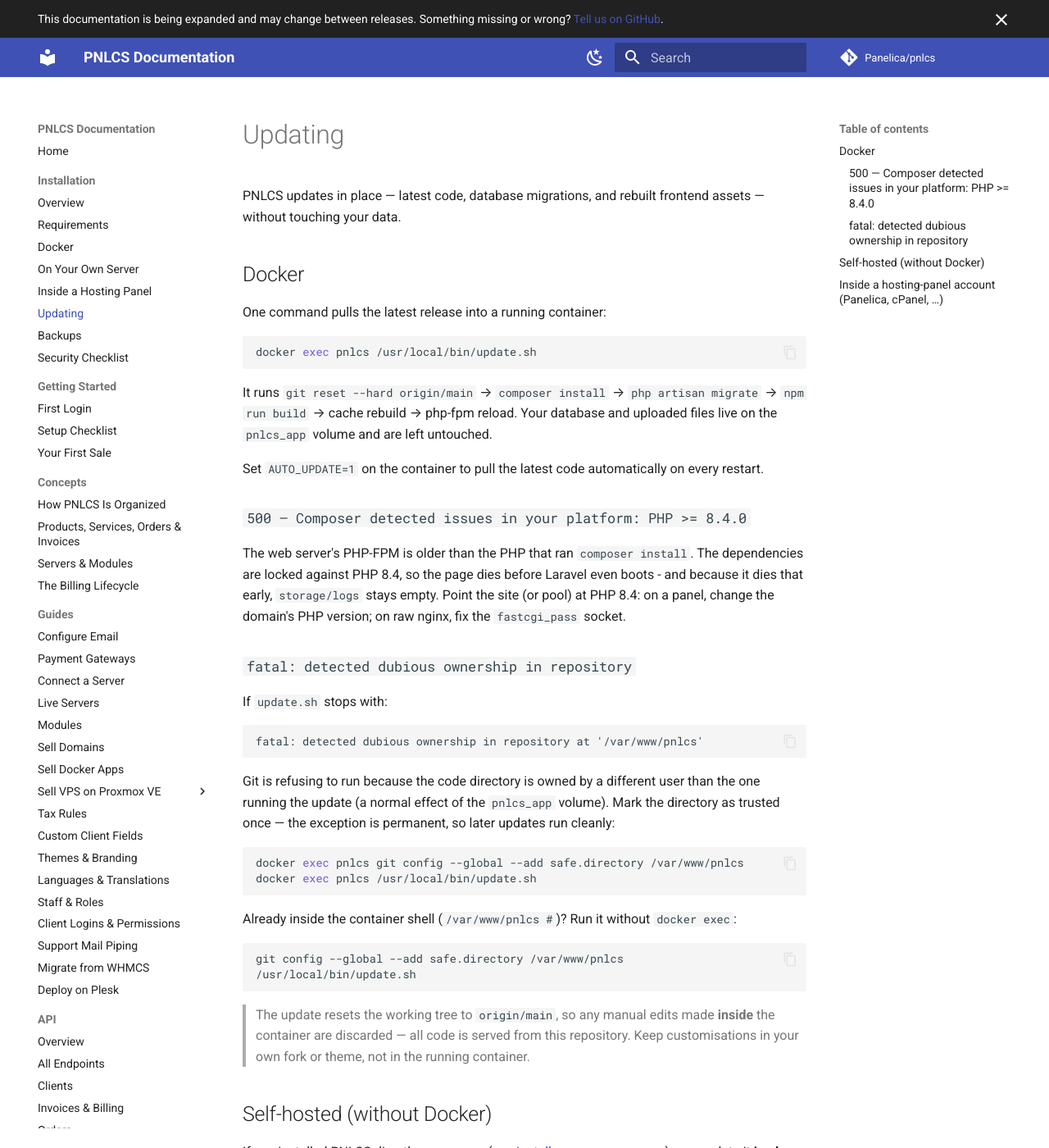
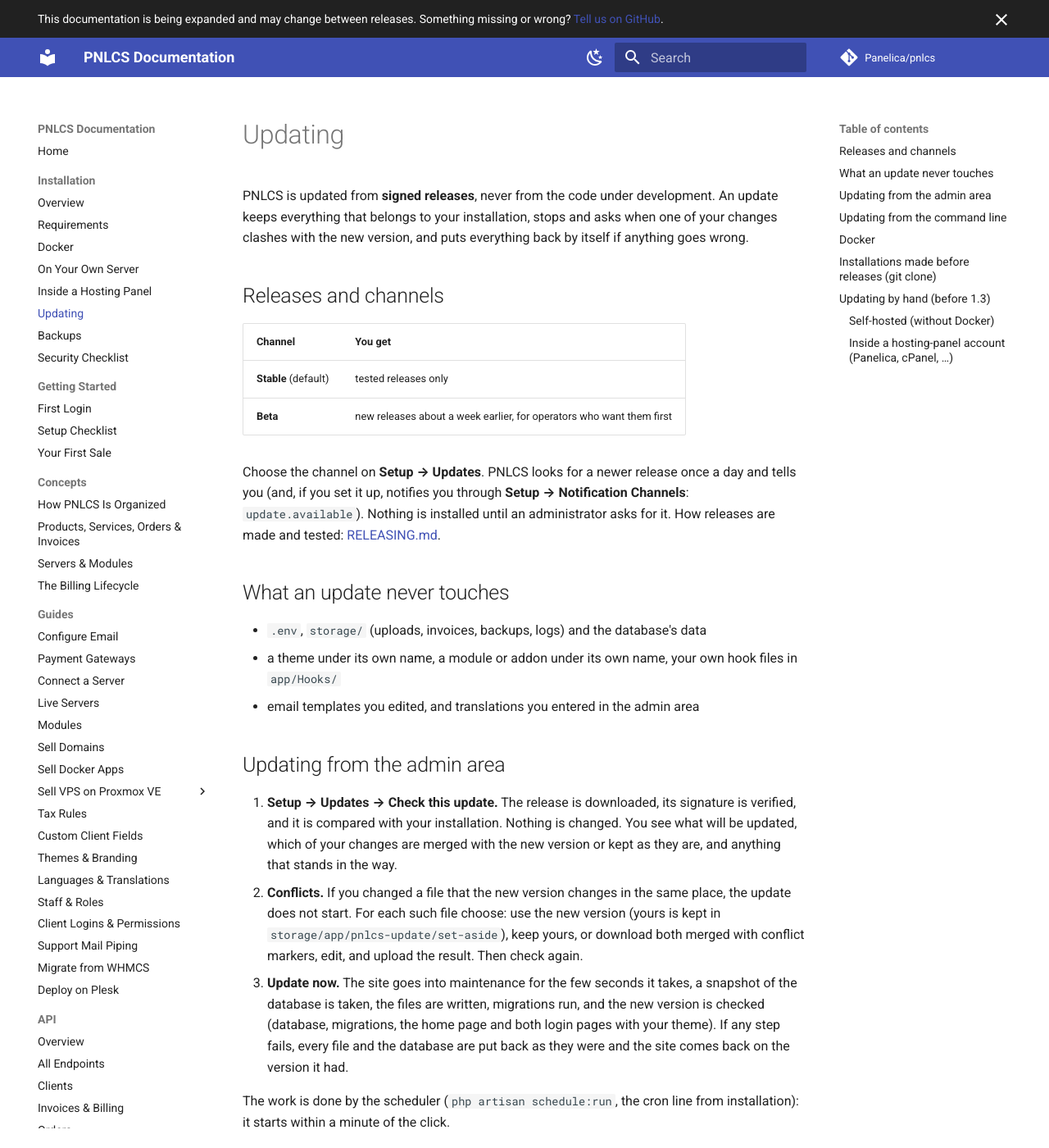
Before and after one commit to Panelica/pnlcs, an MkDocs documentation site: the page built from docs/install/updating.md, in a window 1280 px wide and 1400 px high. Shown: the whole window at 82% size. Built offline with MkDocs 1.6.1 and Material for MkDocs 9.7.7, drawn with Linux system fonts in a browser that asks for light colours; comment, search, counter and statistics services are not loaded; some of the changed text lies outside the part shown.

Commit message:
docs(updates): updating, Docker 1.5, releases for module and theme authors; the lab runs every scenario

````diff
--- /dev/null
+++ b/docs/developer/releasing.md
@@ -0,0 +1,49 @@
+# Releases and updates
+
+How PNLCS reaches installations, and what every release promises them. The
+full rules - versions, the weekly rhythm, the gates a release passes, how
+pull requests are reviewed - are in
+[RELEASING.md](https://github.com/Panelica/pnlcs/blob/main/RELEASING.md).
+
+## The four promises
+
+1. What belongs to an installation is never written to: `.env`, `storage/`,
+   the database's own data, a theme or module under its own name, its own
+   hook files.
+2. A file the operator changed is never overwritten silently: the change is
+   merged with the new version, or the update stops and shows the file.
+3. An update is never left half done: it ends on the new version, working, or
+   on the old one exactly as it was.
+4. On a conflict, the operator decides.
+
+## Versions and channels
+
+- Releases are `MAJOR.MINOR.PATCH`, betas `MAJOR.MINOR.PATCH-beta.N`.
+  Installations only ever receive tagged releases, never `main`.
+- **Stable** gets stable releases; **beta** gets betas too, about a week
+  earlier. A beta becomes stable, from the same commit, after at least seven
+  days without a regression.
+- A new **major** version (`2.0`) may break modules, themes or hooks written
+  for the previous one; it is announced a minor release ahead and never
+  applied automatically.
+
+## For module and theme authors
+
+- Keep everything in your own folder (`modules/<Type>/<Name>`,
+  `themes/<slug>`): updates never touch it.
+- Say which versions you support: `"requires": {"pnlcs": ">=1.3 <2"}` in
+  `pnlcs.json` or `theme.json`. An update outside that range waits until the
+  operator updates your module or theme.
+- Replace as few core views as you can. The changelog lists, per release, the
+  views whose data changed (*Views a theme may override that changed*), and
+  **Setup → Updates** shows each operator which of their theme's views a
+  release changes.
+
+## The update lab
+
+Every release is applied, before it is published, to installations that look
+lived in - their own theme and module, edits to core files, a custom email
+template - on Docker and on a native install, and to releases built to fail
+(a broken migration, a broken page, a process killed half way). The lab and
+its scenarios are in
+[tools/update-lab](https://github.com/Panelica/pnlcs/tree/main/tools/update-lab).
--- a/docs/install/updating.md
+++ b/docs/install/updating.md
@@ -1,63 +1,101 @@
 # Updating
 
-PNLCS updates in place — latest code, database migrations, and rebuilt frontend
-assets — without touching your data.
+PNLCS is updated from **signed releases**, never from the code under
+development. An update keeps everything that belongs to your installation,
+stops and asks when one of your changes clashes with the new version, and puts
+everything back by itself if anything goes wrong.
+
+## Releases and channels
+
+| Channel | You get |
+|---|---|
+| **Stable** (default) | tested releases only |
+| **Beta** | new releases about a week earlier, for operators who want them first |
+
+Choose the channel on **Setup → Updates**. PNLCS looks for a newer release once
+a day and tells you (and, if you set it up, notifies you through
+**Setup → Notification Channels**: `update.available`). Nothing is installed
+until an administrator asks for it. How releases are made and tested:
+[RELEASING.md](https://github.com/Panelica/pnlcs/blob/main/RELEASING.md).
+
+## What an update never touches
+
+- `.env`, `storage/` (uploads, invoices, backups, logs) and the database's data
+- a theme under its own name, a module or addon under its own name, your own
+  hook files in `app/Hooks/`
+- email templates you edited, and translations you entered in the admin area
+
+## Updating from the admin area
+
+1. **Setup → Updates → Check this update.** The release is downloaded, its
+   signature is verified, and it is compared with your installation. Nothing
+   is changed. You see what will be updated, which of your changes are merged
+   with the new version or kept as they are, and anything that stands in the way.
+2. **Conflicts.** If you changed a file that the new version changes in the
+   same place, the update does not start. For each such file choose: use the
+   new version (yours is kept in `storage/app/pnlcs-update/set-aside`), keep
+   yours, or download both merged with conflict markers, edit, and upload the
+   result. Then check again.
+3. **Update now.** The site goes into maintenance for the few seconds it takes,
+   a snapshot of the database is taken, the files are written, migrations run,
+   and the new version is checked (database, migrations, the home page and both
+   login pages with your theme). If any step fails, every file and the database
+   are put back as they were and the site comes back on the version it had.
+
+The work is done by the scheduler (`php artisan schedule:run`, the cron line
+from installation): it starts within a minute of the click.
+
+## Updating from the command line
+
+Run as the web server user (the owner of the PNLCS files):
+
+```bash
+php artisan pnlcs:update --check                         # compare, change nothing
+php artisan pnlcs:update                                 # update to the newest release on your channel
+php artisan pnlcs:update 1.4.2                           # a specific release
+php artisan pnlcs:update --resolve public/robots.txt=mine   # a conflict decision: mine or new
+```
+
+If an update was cut off (the process was killed, the server lost power), the
+site stays in maintenance and every update command refuses to run until you
+put everything back:
+
+```bash
+php artisan pnlcs:update-rollback
+```
 
 ## Docker
 
-One command pulls the latest release into a running container:
+```bash
+docker exec pnlcs /usr/local/bin/update.sh            # update
+docker exec pnlcs /usr/local/bin/update.sh --check    # compare only
+```
+
+`update.sh` runs the same updater, then reloads PHP. A container restarted in
+the middle of an update rolls it back by itself before it starts serving.
+Images before **1.5** reset the code to the development branch on every update
+and discarded changes made inside the container; pull
+`panelica/pnlcs-runtime:1.5` and recreate the container with the same volumes
+([Docker](docker.md)) before you update.
+
+## Installations made before releases (git clone)
+
+An installation cloned with git and never updated by the updater is compared
+with the commit it was cloned at, so your changes to it are kept just the same.
+From that update on it is a release installation; keep using the updater, not
+`git pull`. The `.git` folder is left where it is.
+
+If your installation is older than the first release with the updater (1.3),
+bring it to that release once by hand with the steps below, checking out the
+release tag instead of `main`:
 
 ```bash
-docker exec pnlcs /usr/local/bin/update.sh
+git fetch --tags && git checkout v1.3.0
 ```
 
-It runs `git reset --hard origin/main` → `composer install` → `php artisan migrate`
-→ `npm run build` → cache rebuild → php-fpm reload. Your database and uploaded
-files live on the `pnlcs_app` volume and are left untouched.
+## Updating by hand (before 1.3)
 
-Set `AUTO_UPDATE=1` on the container to pull the latest code automatically on
-every restart.
-
-### `500 — Composer detected issues in your platform: PHP >= 8.4.0`
-
-The web server's PHP-FPM is older than the PHP that ran `composer install`.
-The dependencies are locked against PHP 8.4, so the page dies before Laravel
-even boots - and because it dies that early, `storage/logs` stays empty.
-Point the site (or pool) at PHP 8.4: on a panel, change the domain's PHP
-version; on raw nginx, fix the `fastcgi_pass` socket.
-
-### `fatal: detected dubious ownership in repository`
-
-If `update.sh` stops with:
-
-```
-fatal: detected dubious ownership in repository at '/var/www/pnlcs'
-```
-
-Git is refusing to run because the code directory is owned by a different user
-than the one running the update (a normal effect of the `pnlcs_app` volume).
-Mark the directory as trusted once — the exception is permanent, so later
-updates run cleanly:
-
-```bash
-docker exec pnlcs git config --global --add safe.directory /var/www/pnlcs
-docker exec pnlcs /usr/local/bin/update.sh
-```
-
-Already inside the container shell (`/var/www/pnlcs #`)? Run it without
-`docker exec`:
-
-```bash
-git config --global --add safe.directory /var/www/pnlcs
-/usr/local/bin/update.sh
-```
-
-> The update resets the working tree to `origin/main`, so any manual edits made
-> **inside** the container are discarded — all code is served from this
-> repository. Keep customisations in your own fork or theme, not in the running
-> container.
-
-## Self-hosted (without Docker)
+### Self-hosted (without Docker)
 
 If you installed PNLCS directly on a server (see
 [Install on your own server](native.md)),
@@ -76,9 +114,9 @@ pn php artisan down                                   # maintenance page for vis
 pn php artisan pnlcs:db-backup                        # database snapshot → storage/app/backups/db/
 ```
 
-**2. Pull the latest code.**
+**2. Check out the release.**
 ```bash
-pn git pull origin main
+pn git fetch --tags && pn git checkout v1.3.0
 ```
 
 **3. Update PHP dependencies.** (AlmaLinux/Rocky: `pn /usr/local/bin/composer …`)
@@ -133,7 +171,7 @@ installation that ran commands with plain `sudo`. Fix it once and re-run:
 sudo chown -R www-data:www-data /var/www/pnlcs     # AlmaLinux/Rocky: apache:apache
 ```
 
-## Inside a hosting-panel account (Panelica, cPanel, …)
+### Inside a hosting-panel account (Panelica, cPanel, …)
 
 The same in-place update, but with the account's own tools instead of root —
 no `sudo`, no `systemctl`. Run everything from the project directory with the
@@ -142,7 +180,7 @@ panel's PHP binary (on Panelica that is `php84`):
 ```bash
 cd ~/example.com/pnlcs
 php84 artisan down                                        # maintenance page
-git pull origin main
+git fetch --tags && git checkout v1.3.0
 php84 /usr/local/bin/composer install --no-dev --optimize-autoloader
 php84 artisan migrate --force                             # applies new migrations
 php84 artisan pnlcs:addons-upgrade                        # upgrades of updated addons
--- a/mkdocs.yml
+++ b/mkdocs.yml
@@ -132,6 +132,7 @@ nav:
       - Hooks: developer/hooks.md
       - Themes: developer/themes.md
       - Translations: developer/translations.md
+      - Releases & Updates: developer/releasing.md
       - Contributing: developer/contributing.md
   - Troubleshooting:
       - Common Issues: troubleshooting/common-issues.md
````
Also changed, not shown: CHANGELOG.md (+47 -0 lines), docs/developer/modules.md (+1 -0 lines), docs/developer/themes.md (+11 -3 lines), docs/install/docker.md (+25 -7 lines), docs/reference/scheduled-commands.md (+2 -0 lines), tools/update-lab/README.md (added, +49 -0 lines), 4 other files.
